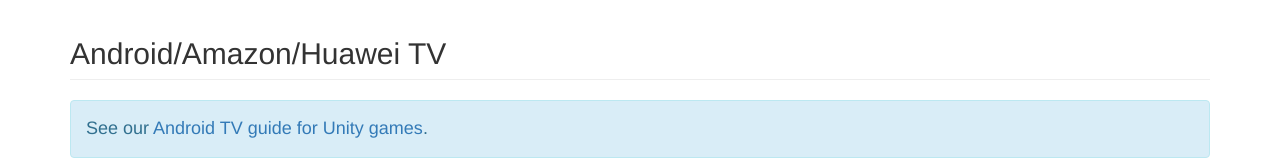
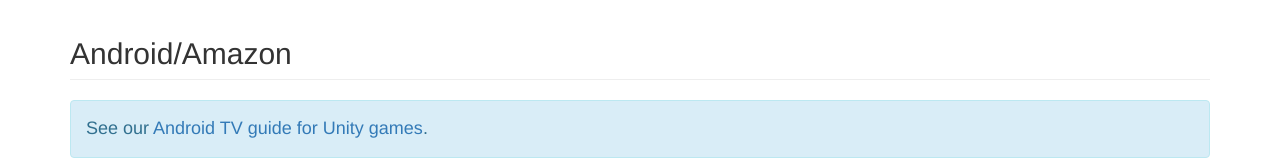
Before and after one commit to AirConsole/airconsole-test-sheet, a plain HTML site: page index.html in a window 1280 px wide. Shown: the part 4205-4365 px from the top of the page. Drawn offline with Linux system fonts and the light colour scheme.

Commit message:
d: Remove Huawei references

```diff
--- a/js/screen/app/partials/_main_view.html
+++ b/js/screen/app/partials/_main_view.html
@@ -190,7 +190,7 @@
 
   <div class="row">
     <div class="col-md-12">
-      <h2 class="page-header">Android/Amazon/Huawei TV</h2>
+      <h2 class="page-header">Android/Amazon</h2>
       <p class="alert alert-info">
         See our <a href="/#!/guides/unity-androidtv">Android TV guide for Unity games</a>.
       </p>
```
